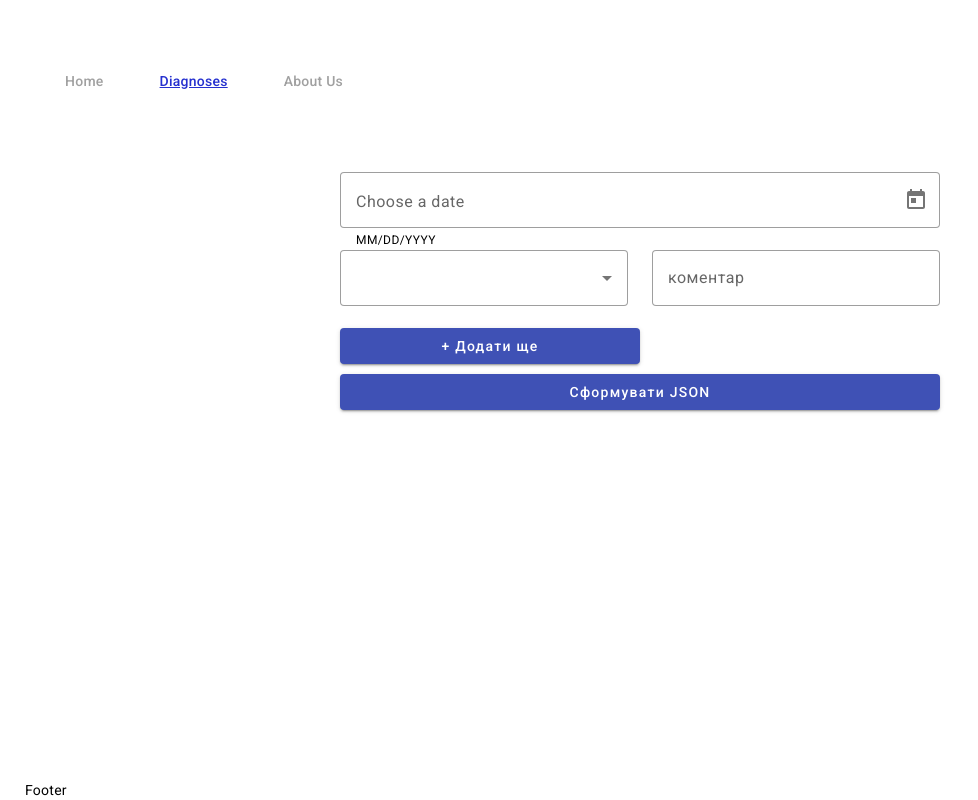
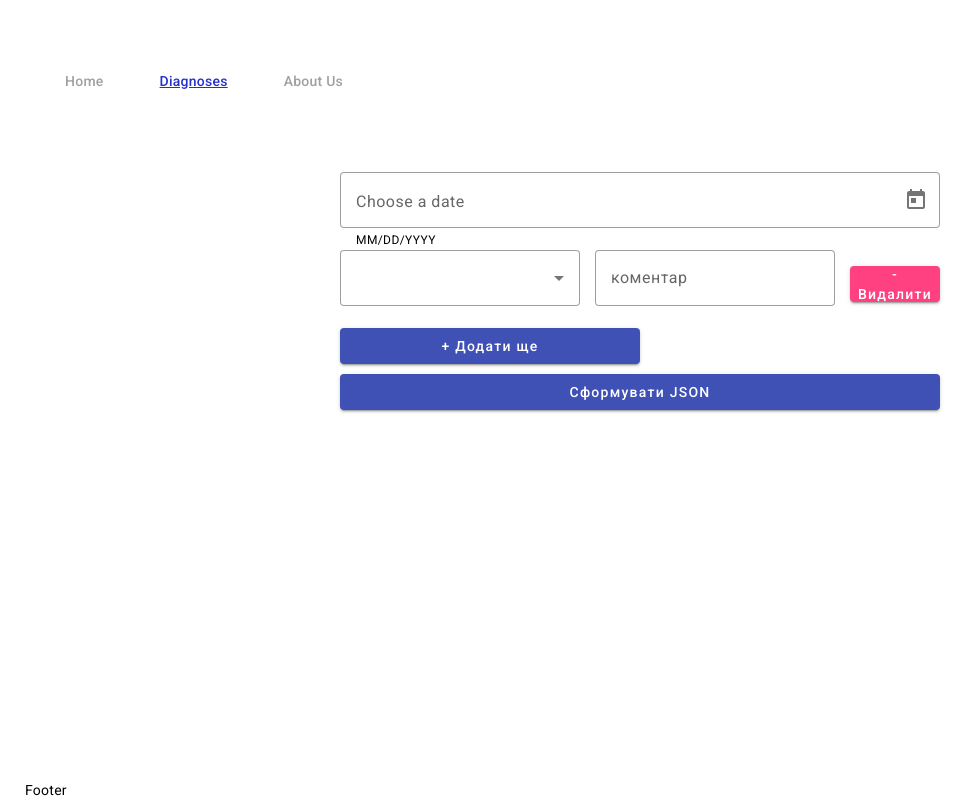
Before and after one commit to Danets/dinamic-form, an Angular app: page /diagnoses in a window 1280 px wide. Shown: the whole page, without its empty margins (0-978 px from the left). Built offline with nearby package versions, Linux system fonts and the light colour scheme.

Commit message:
Was added posibility to remove FormGroup in FormArray

```diff
--- a/src/app/app.routes.ts
+++ b/src/app/app.routes.ts
@@ -22,7 +22,8 @@ export const routes: Routes = [
   },
   {
     path: 'about',
-    component: AboutComponent,
+    loadComponent: async () =>
+      (await import('./pages/about/about.component')).AboutComponent,
   },
   {
     path: '**',
--- a/src/app/pages/form-diagnoses/form-diagnoses.component.html
+++ b/src/app/pages/form-diagnoses/form-diagnoses.component.html
@@ -19,7 +19,7 @@
           <mat-select formControlName="diagnos">
             <mat-option
               *ngFor="let diagnos of diagnoses$ | async; trackBy: diagnos?.id"
-              [value]="diagnos"
+              [value]="diagnos.name"
             >
               {{ diagnos.name }}
             </mat-option>
@@ -34,6 +34,15 @@
             placeholder="коментар"
           />
         </mat-form-field>
+
+        <button
+          class="btn"
+          mat-raised-button
+          color="accent"
+          (click)="onRemoveDiagnos(i)"
+        >
+          - Видалити
+        </button>
       </div>
     </ng-container>
   </ng-container>
@@ -42,7 +51,6 @@
     class="btn"
     mat-raised-button
     color="primary"
-    type="submit"
     (click)="onAddDiagnos()"
   >
     + Додати ще
@@ -53,7 +61,7 @@
     color="primary"
     type="submit"
     [disabled]="form.invalid"
-    (click)="onSubmit(form)"
+    (click)="onSubmit()"
   >
     Сформувати JSON
   </button>
--- a/src/app/pages/form-diagnoses/form-diagnoses.component.scss
+++ b/src/app/pages/form-diagnoses/form-diagnoses.component.scss
@@ -7,9 +7,13 @@
   .diagnos {
     display: flex;
     justify-content: space-between;
+    align-items: center;
+    .btn {
+      width: 15%;
+    }
   }
   .diagnos__field {
-    width: 48%;
+    width: 40%;
   }
   .btn {
     width: 50%;
--- a/src/app/pages/form-diagnoses/form-diagnoses.component.ts
+++ b/src/app/pages/form-diagnoses/form-diagnoses.component.ts
@@ -73,8 +73,15 @@ export class FormDiagnosesComponent implements OnInit {
     return this.form.controls['conditions'] as FormArray;
   }
 
-  onAddDiagnos() {
-    this.conditions.push(
+  onAddDiagnos(): void {
+    // this.conditions.push(
+    //   new FormGroup({
+    //     diagnos: new FormControl(''),
+    //     notes: new FormControl(''),
+    //   })
+    // );
+    this.conditions.insert(
+      0,
       new FormGroup({
         diagnos: new FormControl(''),
         notes: new FormControl(''),
@@ -82,8 +89,12 @@ export class FormDiagnosesComponent implements OnInit {
     );
   }
 
-  onSubmit(form: any) {
-    const arrConditions = form.value.conditions.map((condition) => ({
+  onRemoveDiagnos(idx: number): void {
+    this.conditions.removeAt(idx);
+  }
+
+  onSubmit(): void {
+    const arrConditions = this.form.value.conditions.map((condition) => ({
       id: 'f8525994-03ec-446e-83bf-4208c2f8aee3',
       context: {
         identifier: {
@@ -107,14 +118,14 @@ export class FormDiagnosesComponent implements OnInit {
         ],
       },
       notes: condition.notes,
-      onset_date: form.value.picker,
+      onset_date: this.form.value.picker,
     }));
 
     this.formJSON = {
       encounter: {
-        date: form.value.picker,
+        date: this.form.value.picker,
       },
-      conditions: Object.values(form.value.conditions[0].diagnos).length
+      conditions: Object.values(this.form.value.conditions[0].diagnos).length
         ? arrConditions
         : [],
     };
```
